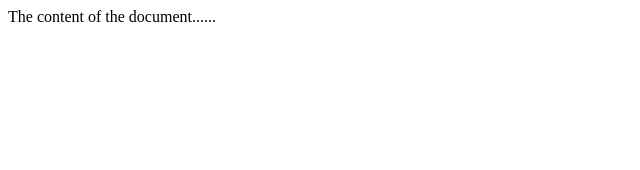
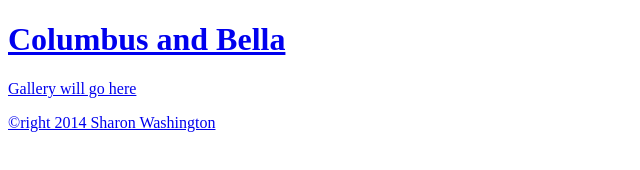
Before and after one commit to ShaRay/Dogs, a plain HTML site: page index.html in a window 1280 px wide. Shown: the whole page, without its empty margins (0-640 px from the left). Drawn offline with Linux system fonts and the light colour scheme.

Commit message:
added basic elements and a tag

```diff
--- a/index.html
+++ b/index.html
@@ -1,8 +1,17 @@
 <!DOCTYPE html>
 <html>
-<head>
-	<title></title>
-<body>
-	The content of the document......
-</body>
-</html>
+	<head>
+		<meta charset="utf-8">
+		<title>Columbus and Bella</title>
+	</head>
+	<body>
+	<header>
+		<a href="index.html">
+		<h1>Columbus and Bella</h1>
+	</header>
+	<section>
+		<p>Gallery will go here</p>
+	</section>
+	<footer>&copyright 2014 Sharon Washington</footer>
+	</body>
+	</html>
```
